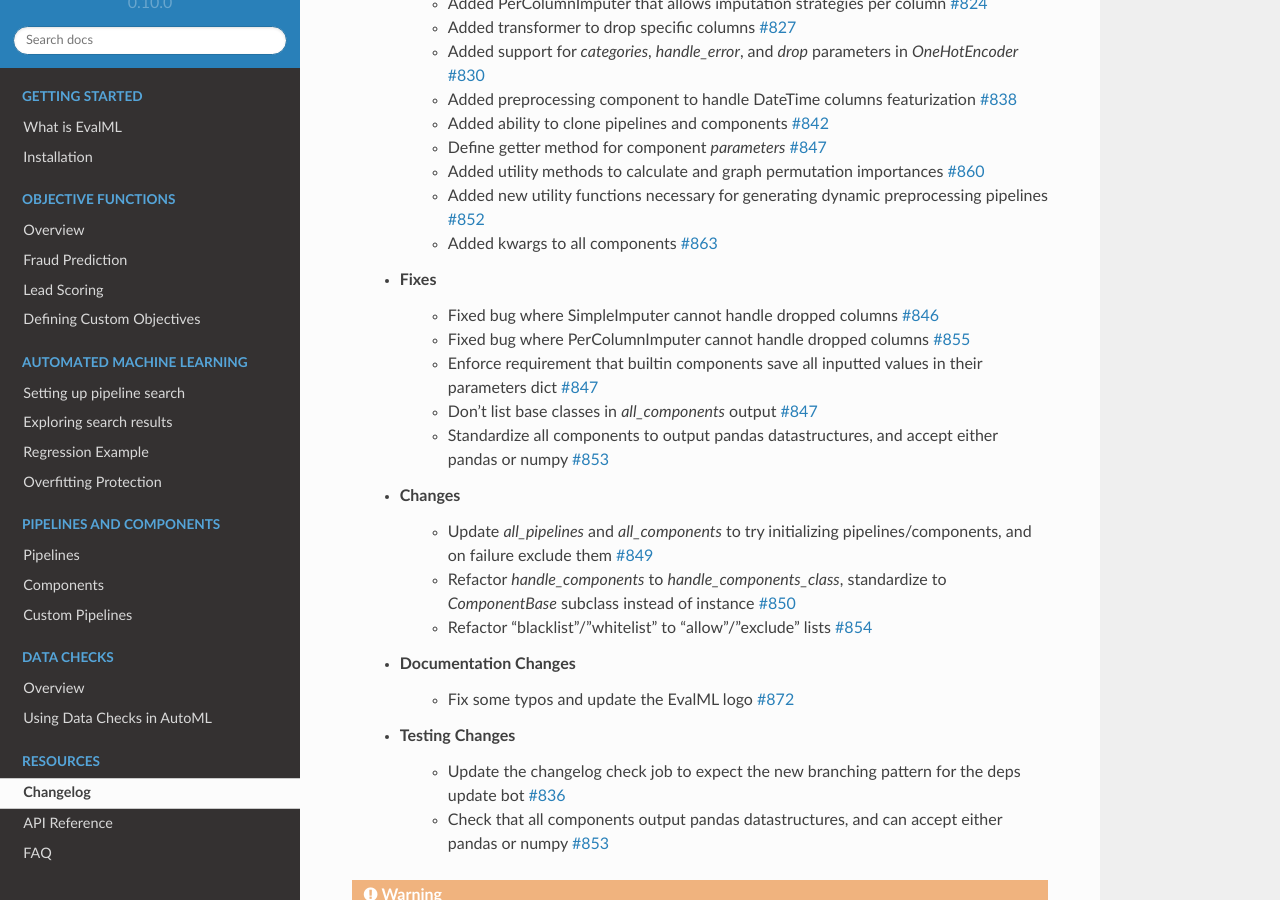
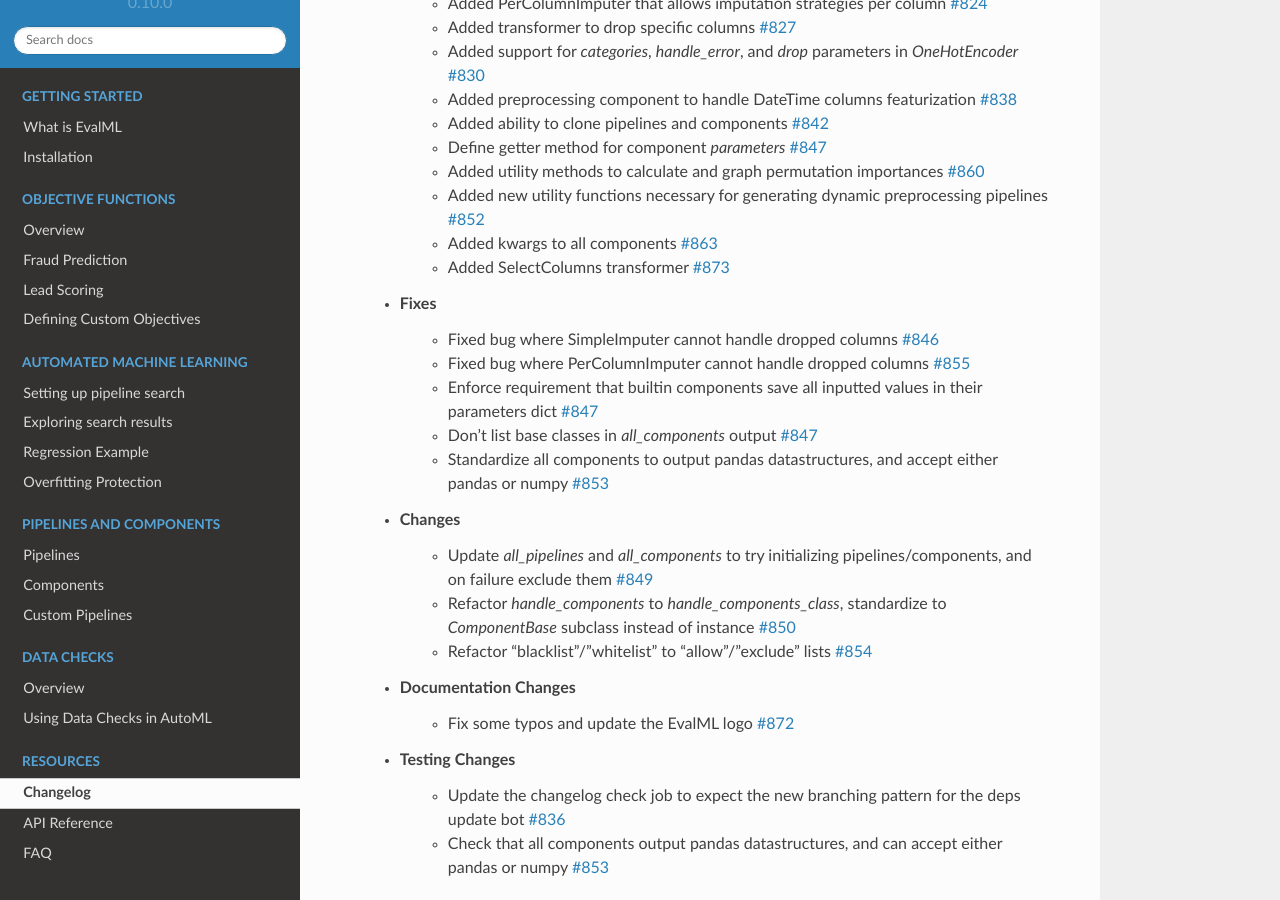
Before and after one commit to alteryx/evalml, a Sphinx documentation site: the page built from docs/source/changelog.rst, in a window 1280 px wide and 900 px high, scrolled down 331 px. Built offline with Sphinx 7.4.7 and the Read the Docs theme 2.0.0, drawn with Linux system fonts in a browser that asks for light colours; comment, search, counter and statistics services are not loaded.

Commit message:
Modifying changelog for SelectColumns pr.

```diff
--- a/docs/source/changelog.rst
+++ b/docs/source/changelog.rst
@@ -17,6 +17,7 @@
         * Added utility methods to calculate and graph permutation importances :pr:`860`
         * Added new utility functions necessary for generating dynamic preprocessing pipelines :pr:`852`
         * Added kwargs to all components :pr:`863`
+        * Added SelectColumns transformer :pr:`873`
     * Fixes
         * Fixed bug where SimpleImputer cannot handle dropped columns :pr:`846`
         * Fixed bug where PerColumnImputer cannot handle dropped columns :pr:`855`
```
